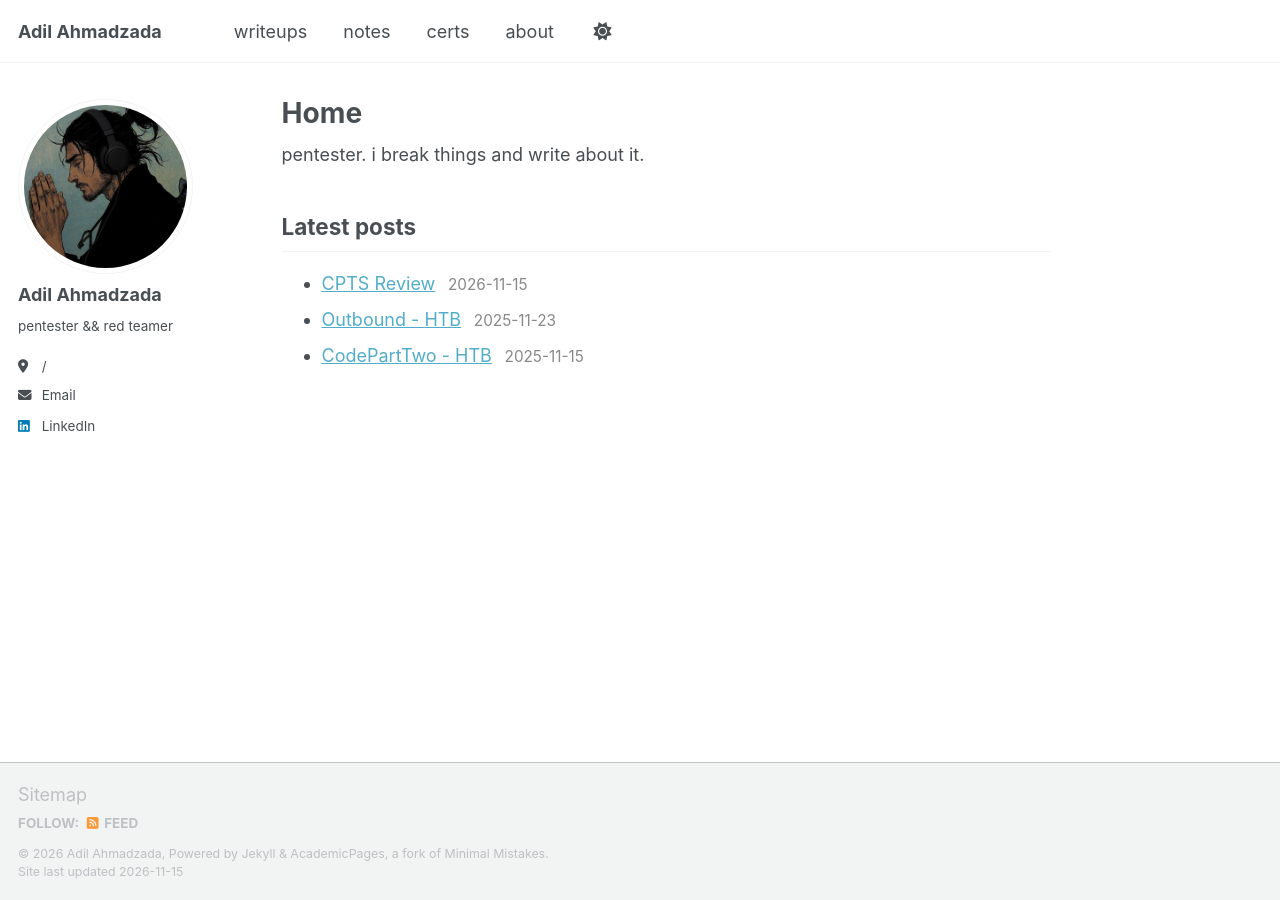
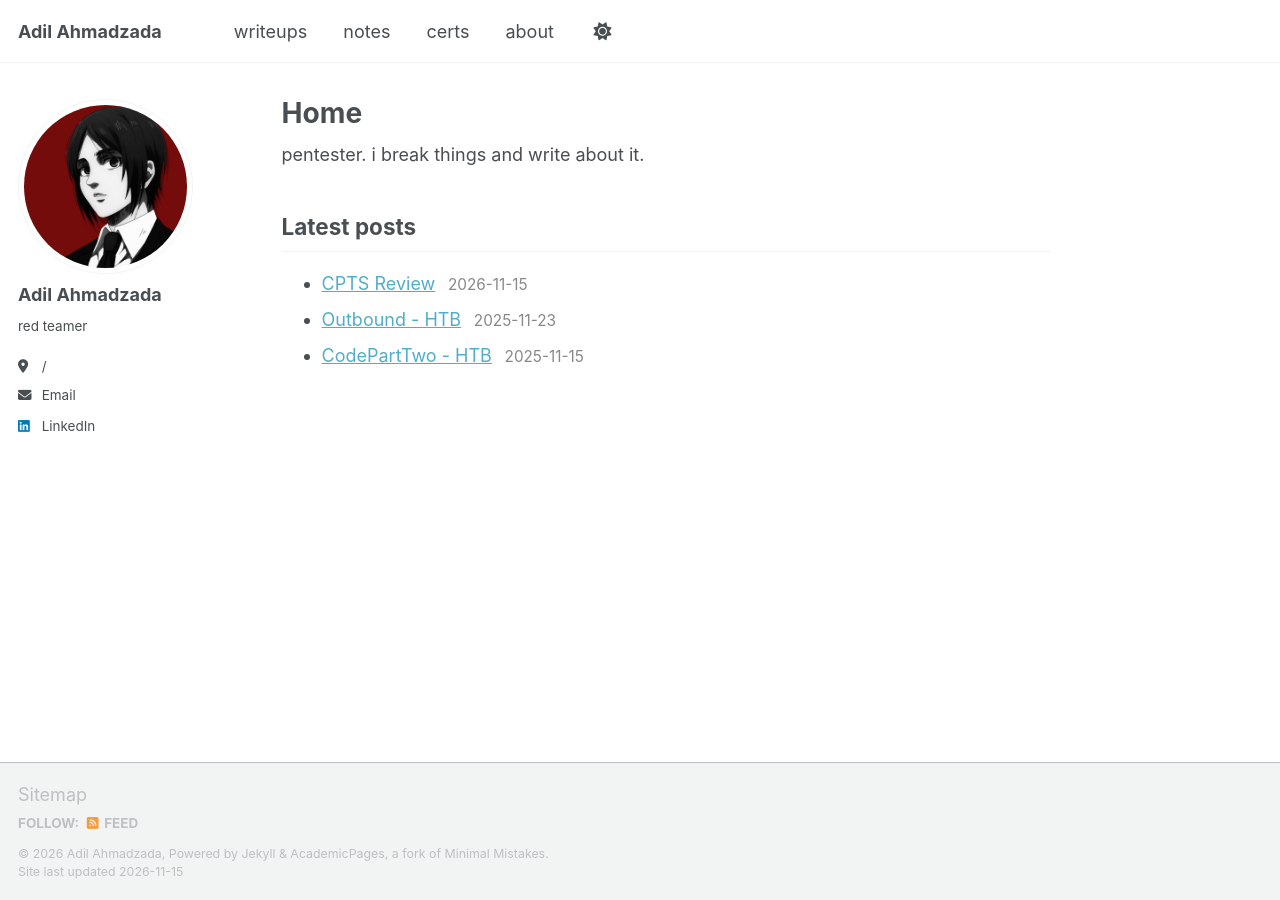
Before and after one commit to adilaxmdv/adilaxmdv.github.io, a Jekyll site: the page built from index.md, in a window 1280 px wide. Built offline with Jekyll 4.4.1, drawn with Linux system fonts in a browser that asks for light colours; a script that is not in the unit is left out.

Commit message:
Update bio to red teamer, replace profile pic

```diff
--- a/_config.yml
+++ b/_config.yml
@@ -12,7 +12,7 @@ site_theme               : "default" # Currently available options are "default"
 title                    : "Adil Ahmadzada "
 title_separator          : "-"
 name                     : &name "Adil Ahmadzada"
-description              : &description "pentester && red teamer"
+description              : &description "red teamer"
 url                      : https://adilaxmdv.github.io # The base hostname & protocol for your site e.g. "https://[your GitHub username].github.io",
                                                            # or if you already have some other page hosted on Github then use "https://[your GitHub username].github.io/[Your Repo Name]"
 baseurl                  : "" # the subpath of your site, e.g. "/blog"
@@ -26,7 +26,7 @@ author:
   avatar           : "profile.jpg"
   name             : "Adil Ahmadzada"
   pronouns         : # example: "she/her"
-  bio              : "pentester && red teamer"
+  bio              : "red teamer"
   location         : "/"
   employer         :
   uri              : # URL
```
Also changed, not shown: images/profile.jpg.
